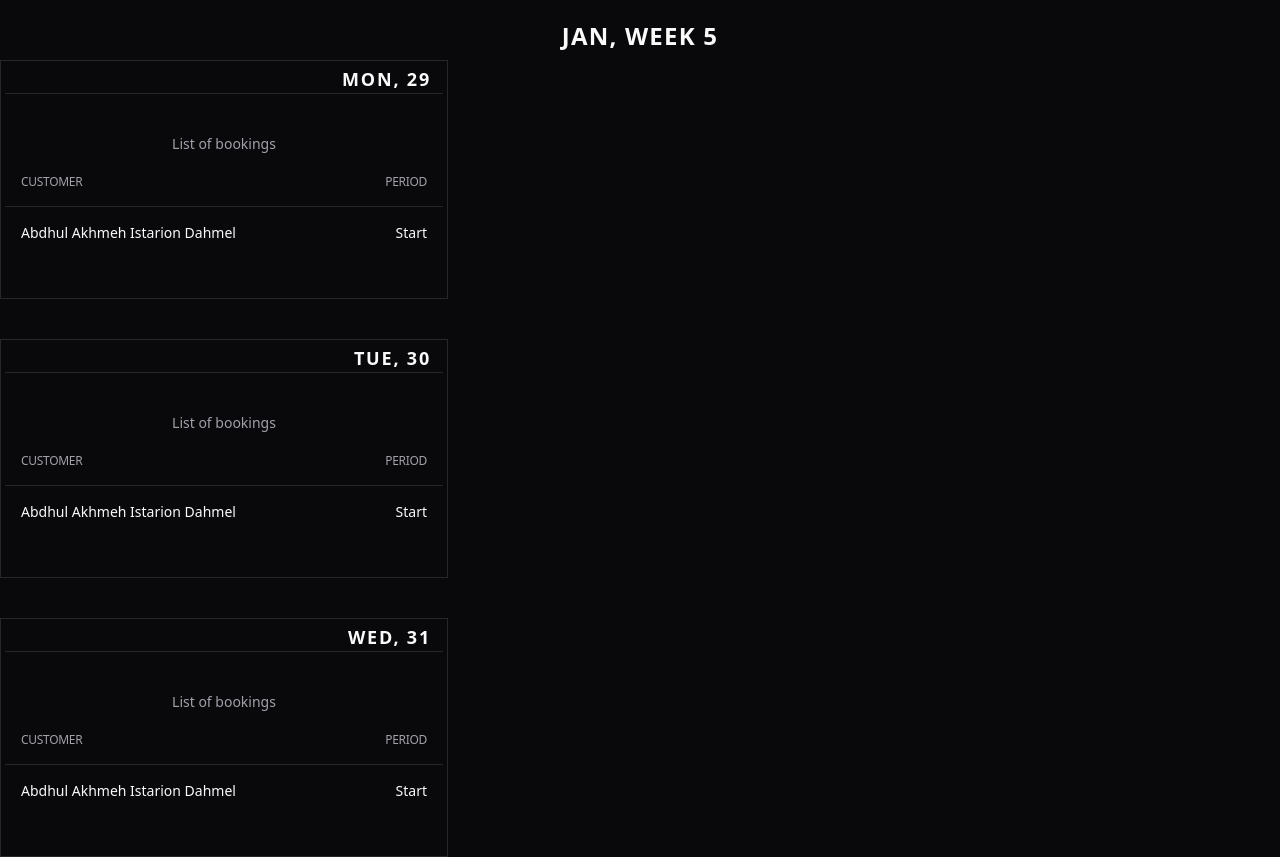
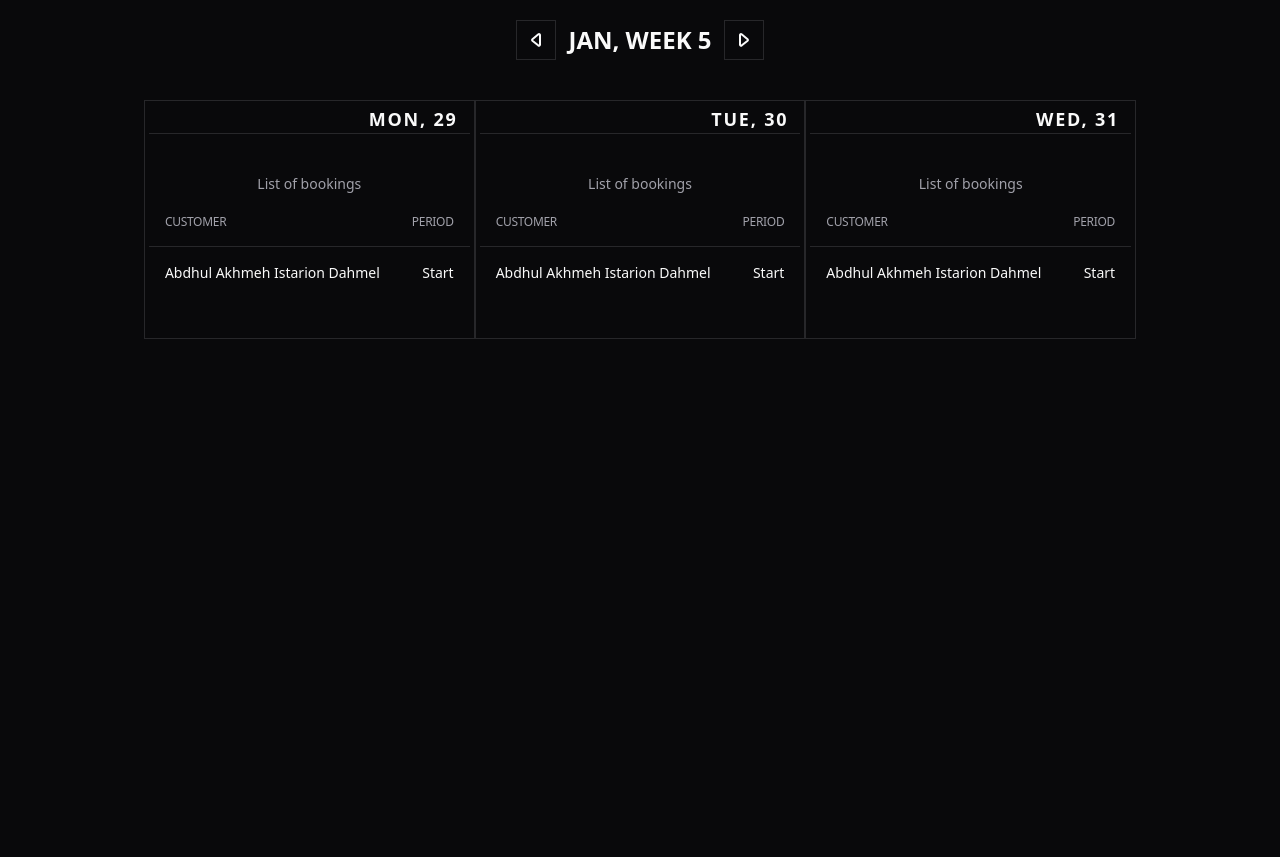
Before and after one commit to renejfc/rs-stations, a Vue app: page / in a window 1280 px wide. After the commit the page ends 800 px from the top, so only its background shows below. Built offline with nearby package versions, Linux system fonts and the light colour scheme.

Commit message:
wip: calendar component
introducing 'virtual' months and weeks concept

```diff
--- a/package.json
+++ b/package.json
@@ -16,6 +16,7 @@
     "format": "prettier --write src/"
   },
   "dependencies": {
+    "date-fns": "^3.3.1",
     "pinia": "^2.1.7",
     "vue": "^3.4.15",
     "vue-router": "^4.2.5"
--- a/src/components/common/BookingsCalendar.vue
+++ b/src/components/common/BookingsCalendar.vue
@@ -1,43 +1,19 @@
 <script setup lang="ts">
 import { ref, computed } from 'vue'
-import { useDate } from '@/composables/date'
 import { Calendar, CalendarTile } from '@/components/ui/Calendar'
 import { Table, TableCaption, TableHeader, TableRow, TableHead, TableBody, TableCell } from '@/components/ui/Table'
+import { useDate } from '@/composables'
+
+const { getVirtualMonth, getVirtualWeek } = useDate()
 
 const date = ref(new Date())
-const { getWeekNumberOfMonth } = useDate()
+const month = ref(getVirtualMonth(date.value))
 
-const currentWeekNumber = computed(() => getWeekNumberOfMonth(date.value))
-const currentMonth = date.value.getMonth()
-
-const weekdays = computed(() => {
-  let daysInCurrentWeek: Date[] = []
-
-  for (let dayOffset = 1; dayOffset <= 7; dayOffset++) {
-    const dayInWeek = new Date(date.value)
-    adjustDateToDayOfWeek(dayInWeek, dayOffset)
-
-    if (isDayInCurrentMonthAndWeek(dayInWeek)) {
-      daysInCurrentWeek = [...daysInCurrentWeek, dayInWeek]
-    }
-  }
-
-  return daysInCurrentWeek
-})
-
-function adjustDateToDayOfWeek(date: Date, dayOffset: number) {
-  const currentDayOfWeek = date.getDay()
-  const offsetFromCurrentDay = dayOffset - currentDayOfWeek
-  date.setDate(date.getDate() + offsetFromCurrentDay)
-}
-
-function isDayInCurrentMonthAndWeek(day: Date) {
-  return day.getMonth() === currentMonth && getWeekNumberOfMonth(day) === currentWeekNumber.value
-}
+const weekdays = computed(() => getVirtualWeek(month.value, date.value))
 </script>
 <template>
-  <Calendar :date="date">
-    <div v-for="(weekday, index) in weekdays" :key="index">
+  <Calendar v-model:month="month" v-model:date="date">
+    <div v-for="(weekday, i) in weekdays" :key="i">
       <CalendarTile :date="weekday">
         <Table>
           <TableCaption class="mb-1">List of bookings</TableCaption>
--- a/src/components/ui/Calendar/Calendar.vue
+++ b/src/components/ui/Calendar/Calendar.vue
@@ -1,25 +1,80 @@
 <script setup lang="ts">
 import { computed } from 'vue'
-import { useDate } from '@/composables'
+import { useDate, type VirtualMonth } from '@/composables'
+import { Button } from '@/components/ui'
+import { RightCaret, LeftCaret } from '@/components/ui/Icons'
+import {
+  addWeeks,
+  lastDayOfWeek,
+  isSameMonth,
+  isLastDayOfMonth,
+  startOfMonth,
+  startOfWeek,
+  isFirstDayOfMonth,
+  subMonths,
+  lastDayOfMonth
+} from 'date-fns'
 
-const props = defineProps<{
-  date: Date
-}>()
+const date = defineModel<Date>('date', { required: true })
+const month = defineModel<VirtualMonth>('month', { required: true })
 
-const { getWeekNumberOfMonth, getMonthName } = useDate()
+const { getMonthName, getVirtualWeekNumber, getLastWeekOfVirtualMonth, getVirtualMonth } = useDate()
 
-const dateStr = computed(() => {
-  const month = getMonthName({ date: props.date })
-  const weekNumber = getWeekNumberOfMonth(props.date)
-  return `${month}, Week ${weekNumber}`
-})
+const dateStr = computed(() => `${getMonthName(month.value)}, Week ${getVirtualWeekNumber(month.value, date.value)}`)
+
+function nextWeek() {
+  let nextWeekDate = addWeeks(date.value, 1)
+
+  const lastDayOfNextWeek = lastDayOfWeek(nextWeekDate, { weekStartsOn: 1 })
+  const lastWeekOfCurrentMonth = getLastWeekOfVirtualMonth(month.value)
+  const lastDayOfCurrentMonth = lastWeekOfCurrentMonth[lastWeekOfCurrentMonth.length - 1]
+  const nextWeekIsIntersecting = !isSameMonth(lastDayOfNextWeek, lastDayOfCurrentMonth)
+
+  if (nextWeekIsIntersecting && !isLastDayOfMonth(date.value)) {
+    nextWeekDate = lastDayOfCurrentMonth
+    date.value = nextWeekDate
+    return
+  }
+
+  if (isLastDayOfMonth(date.value)) {
+    month.value = getVirtualMonth(nextWeekDate)
+    date.value = startOfMonth(nextWeekDate)
+    return
+  }
+
+  date.value = lastDayOfNextWeek
+}
+
+function prevWeek() {
+  let prevWeekDate = addWeeks(date.value, -1)
+
+  if (isFirstDayOfMonth(date.value)) {
+    const previousMonthDate = subMonths(date.value, 1)
+    month.value = getVirtualMonth(previousMonthDate)
+    date.value = lastDayOfMonth(previousMonthDate)
+    return
+  }
+
+  const firstDayOfPrevWeek = startOfWeek(prevWeekDate, { weekStartsOn: 1 })
+  const firstDayOfCurrentMonth = month.value[0][0]
+  const prevWeekIsIntersecting = !isSameMonth(firstDayOfPrevWeek, firstDayOfCurrentMonth)
+
+  if (prevWeekIsIntersecting && !isFirstDayOfMonth(date.value)) {
+    date.value = firstDayOfCurrentMonth
+    return
+  }
+
+  date.value = firstDayOfPrevWeek
+}
 </script>
 <template>
-  <div class="shadow-sm shadow-muted">
-    <section class="mb-2 text-center">
-      <h1 class="text-2xl font-semibold uppercase tracking-wider">{{ dateStr }}</h1>
+  <div class="flex flex-col items-center">
+    <section class="mb-10 flex gap-3 text-center">
+      <Button size="icon" variant="outline" @click="prevWeek"> <LeftCaret /></Button>
+      <h1 class="self-center align-middle text-2xl font-semibold uppercase">{{ dateStr }}</h1>
+      <Button size="icon" variant="outline" @click="nextWeek"> <RightCaret /></Button>
     </section>
-    <section class="flex flex-col gap-10">
+    <section class="flex flex-col flex-wrap justify-center gap-0 md:flex-row">
       <slot />
     </section>
   </div>
--- a/src/components/ui/Calendar/CalendarTile.vue
+++ b/src/components/ui/Calendar/CalendarTile.vue
@@ -1,15 +1,20 @@
 <script setup lang="ts">
+import { computed } from 'vue'
 import type { CalendarTileProps } from './Calendar.types'
 import { useDate } from '@/composables'
 
 const props = defineProps<CalendarTileProps>()
 const { getWeekdayName, getWeekdayDayNumber } = useDate()
 
-const dateStr = `${getWeekdayName({ date: props.date })}, ${getWeekdayDayNumber({ date: props.date })}`
+const dateStr = computed(() => {
+  const weekday = getWeekdayName(props.date)
+  const dayNumber = getWeekdayDayNumber(props.date)
+  return `${weekday}, ${dayNumber}`
+})
 </script>
 
 <template>
-  <section class="flex w-full max-w-md flex-col gap-10 rounded-sm border p-1">
+  <section class="flex w-full max-w-md flex-col flex-wrap gap-10 rounded-sm border p-1">
     <h1 class="border-b px-3 text-right text-lg font-bold uppercase tracking-widest">{{ dateStr }}</h1>
     <section class="h-40 overflow-auto">
       <slot />
--- a/src/composables/date.ts
+++ b/src/composables/date.ts
@@ -1,42 +1,75 @@
-type DateFormat = Intl.DateTimeFormatOptions
+import {
+  format,
+  getDate,
+  startOfWeek,
+  startOfMonth,
+  endOfMonth,
+  eachWeekOfInterval,
+  isSameDay,
+  isSameMonth,
+  eachDayOfInterval,
+  endOfWeek
+} from 'date-fns'
+export type VirtualMonth = Date[][]
 
 export function useDate() {
-  function getMonthName({ date, format = 'short' }: { date: Date; format?: DateFormat['month'] }) {
-    return date.toLocaleString('default', { month: format })
+  function getVirtualMonth(date: Date) {
+    const weeks = eachWeekOfInterval(
+      {
+        start: startOfMonth(date),
+        end: endOfMonth(date)
+      },
+      { weekStartsOn: 1 }
+    )
+
+    const monthCertainDate = weeks[2]
+
+    console.log(weeks.map((week) => getVirtualWeekdays(week, monthCertainDate)))
+    return weeks.map((week) => getVirtualWeekdays(week, monthCertainDate))
   }
 
-  function getWeekdayName({ date, format = 'short' }: { date: Date; format?: DateFormat['weekday']}) {
-    return date.toLocaleString('default', { weekday: format })
+  function getVirtualWeek(virtualMonth: VirtualMonth, date: Date) {
+    return virtualMonth.find((week) => week.some((day) => isSameDay(day, date)))
   }
 
-  function getWeekdayDayNumber({ date, format = '2-digit' }: { date: Date; format?: DateFormat['day']}) {
-    return date.toLocaleString('default', { day: format })
+  function getLastWeekOfVirtualMonth(virtualMonth: VirtualMonth) {
+    return virtualMonth[virtualMonth.length - 1]
   }
 
-  function adjustDateToDayOfWeek(date: Date, dayOffset: number) {
-    const currentDayOfWeek = date.getDay()
-    const offsetFromCurrentDay = dayOffset - currentDayOfWeek
-    date.setDate(date.getDate() + offsetFromCurrentDay)
+  function getWeekdayName(date: Date) {
+    return format(date, 'EE')
   }
 
-  function isDayInCurrentMonthAndWeek(day: Date, currentMonth: number, currentWeekNumber: number) {
-    return day.getMonth() === currentMonth && getWeekNumberOfMonth(day) === currentWeekNumber
+  function getVirtualWeekNumber(month: VirtualMonth, date: Date) {
+    const weekIndex = month.findIndex((week) => week.some((day) => isSameDay(day, date)))
+    return weekIndex + 1
   }
 
-  function getWeekNumberOfMonth(date: Date) {
-    const firstDayOfMonth = new Date(date.getFullYear(), date.getMonth(), 1)
-    const dayOfWeek = firstDayOfMonth.getDay()
-    const firstWeekDay = firstDayOfMonth.getDate() - dayOfWeek
-    const offsetDate = date.getDate() - firstWeekDay
-    return Math.ceil(offsetDate / 7)
+  function getWeekdayDayNumber(date: Date) {
+    return getDate(date)
+  }
+
+  function getMonthName(month: VirtualMonth) {
+    const lastWeek = month[month.length - 1]
+    return format(lastWeek[0], 'MMM')
+  }
+
+  function getVirtualWeekdays(date: Date, monthCertainDate: Date) {
+    const weekDays = eachDayOfInterval({
+      start: startOfWeek(date, { weekStartsOn: 1 }),
+      end: endOfWeek(date, { weekStartsOn: 1 })
+    })
+
+    return weekDays.filter((day) => isSameMonth(monthCertainDate, day))
   }
 
   return {
     getMonthName,
     getWeekdayName,
     getWeekdayDayNumber,
-    getWeekNumberOfMonth,
-    adjustDateToDayOfWeek,
-    isDayInCurrentMonthAndWeek
+    getVirtualMonth,
+    getVirtualWeek,
+    getVirtualWeekNumber,
+    getLastWeekOfVirtualMonth
   }
 }
```
Also changed, not shown: 1 other file (tests, documents, lock files or other folders).
